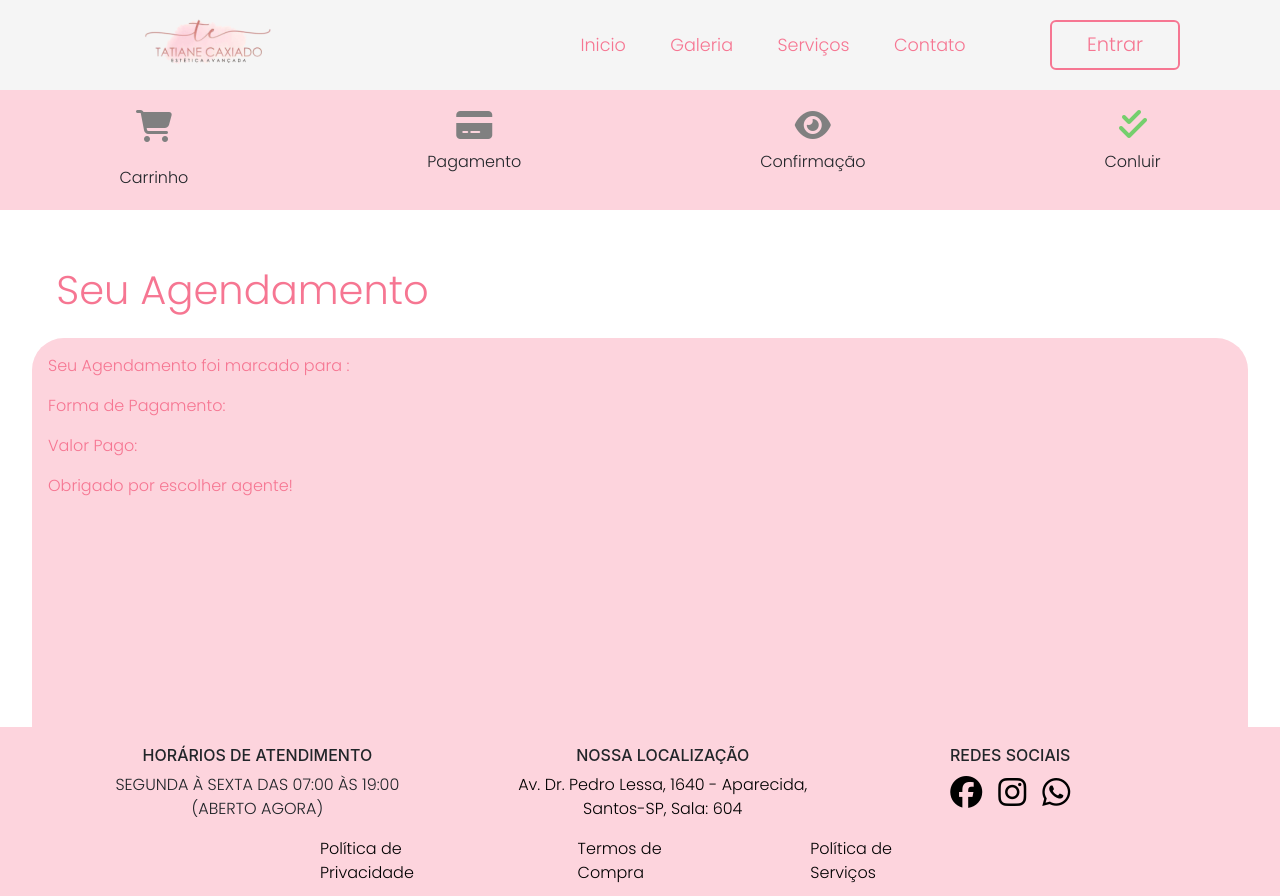
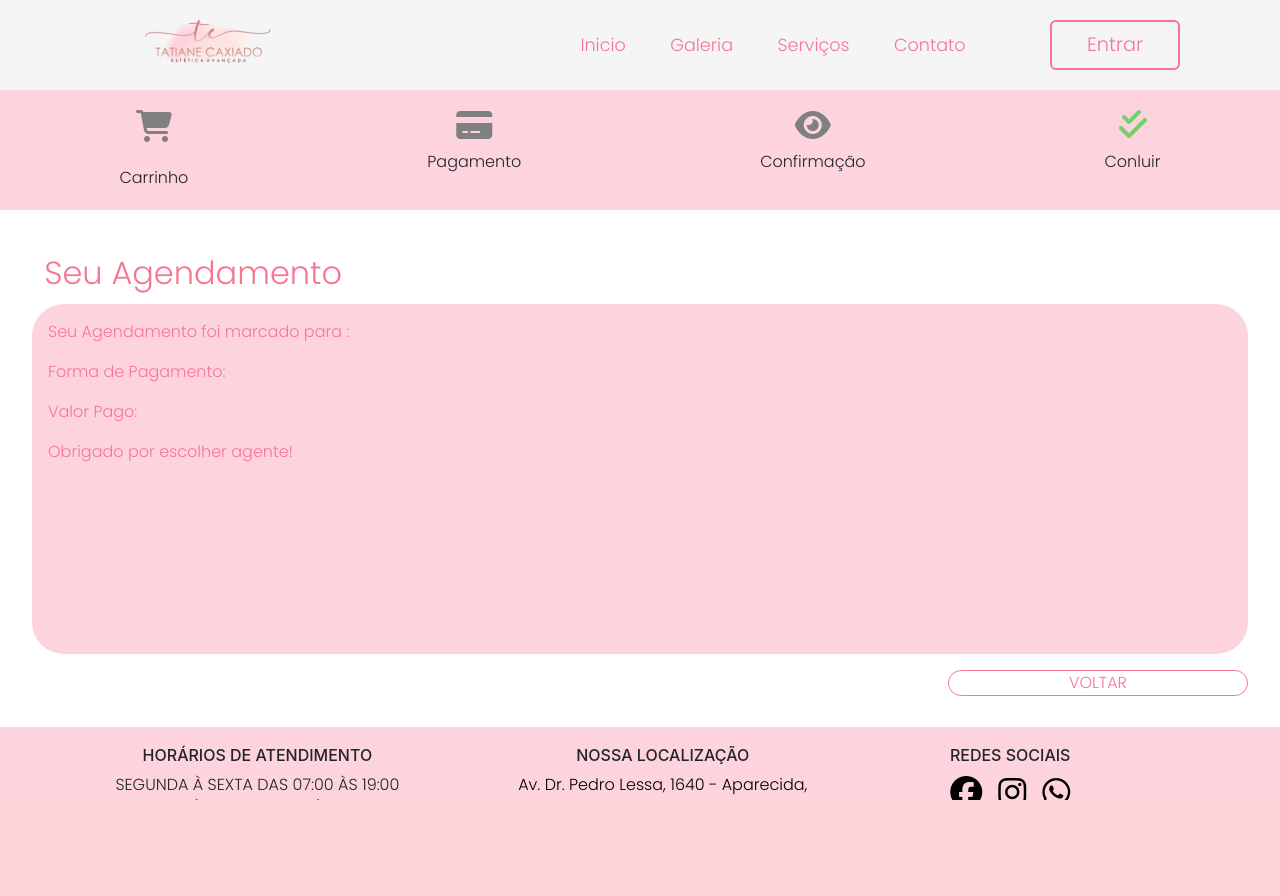
Before and after one commit to CarolzinhaLima/EsteticaAvancada, a PHP site: page /concluir.php in a window 1280 px wide. After the commit the page ends 800 px from the top, so only its background shows below. Run offline with PHP 8.4, Linux system fonts and the light colour scheme; some libraries are stand-ins or nearby versions.

Commit message:
mudança carrinho

```diff
--- a/concluir.php
+++ b/concluir.php
@@ -19,7 +19,7 @@
         <div class="caixa">
             <div class="consultas">
                 <h1>Seu Agendamento</h1>
-                <div class="lista">
+                <div class="lista2">
                     <p>Seu Agendamento foi marcado para : </p>
                     <p>Forma de Pagamento:</p>
                     <p>Valor Pago:</p>
--- a/css/carrinho.css
+++ b/css/carrinho.css
@@ -69,7 +69,8 @@
 }
 h1{
     color: #F67692;
-    margin: 2%;
+    margin: 1%;
+    font-size: 2rem;
 }
 .btnbox{
     display: flex;
@@ -83,7 +84,14 @@
 }
 .lista{
     width: 100%;
-    height: 500px;
+    height: 400px;
+    background-color: #fdd4dd;
+    border-radius: 2rem;
+    padding: 1rem;
+}
+.lista2{
+    width: 100%;
+    height: 350px;
     background-color: #fdd4dd;
     border-radius: 2rem;
     padding: 1rem;
@@ -105,7 +113,7 @@
 .custos{
     border: #F67692 solid 1px;
     width: 100%;
-    height: 500px;
+    height: 400px;
     border-radius: 2rem;
     padding-top: 2rem;
 }
@@ -252,3 +260,24 @@
     text-decoration: none;
     cursor: pointer;
   }
+  .menuMobile{
+    display: none;
+}
+
+  @media (min-width:1001px) and (max-width:1200px){
+
+}
+    @media (min-width:768px) and (max-width:1000px){
+        .menuMobile{
+            display: grid;
+        }
+        .progresso{
+            margin-top: 3.5rem;
+        }
+}
+
+    @media (min-width:400px) and (max-width:767px){
+        .menuMobile{
+            display: grid;
+        }
+}
```
